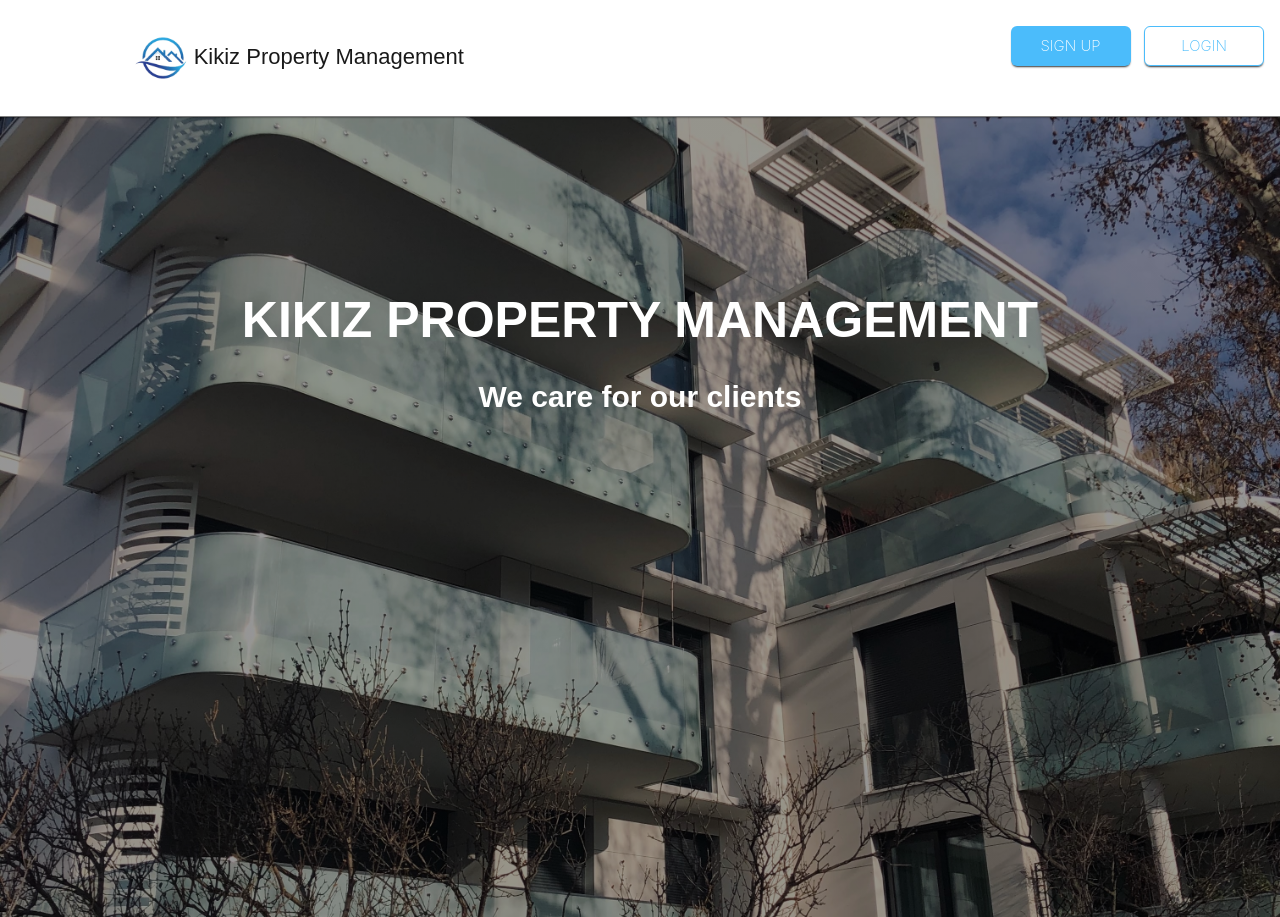
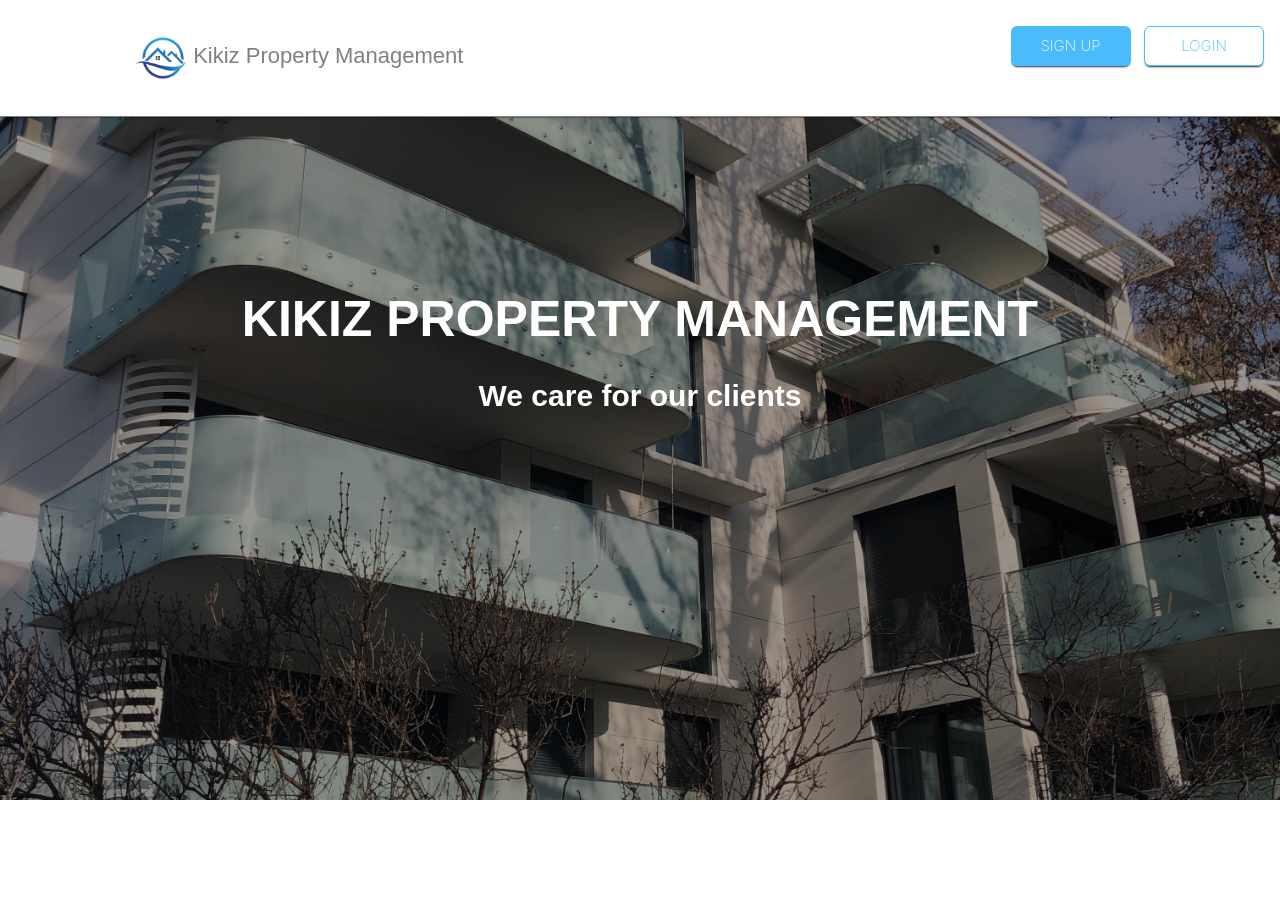
Before and after one commit to Jeff-Mwai/kikiz-property-management-software, a Python web app: template app/templates/index.html in a window 1280 px wide. After the commit the page ends 800 px from the top, so only its background shows below. Run offline with Jinja, Linux system fonts and the light colour scheme; the template is opened without the code that fills it, so the values that code supplies are empty; some libraries are stand-ins or nearby versions.

Commit message:
updated files

```diff
--- a/app/static/css/index.css
+++ b/app/static/css/index.css
@@ -3,10 +3,12 @@
     box-shadow: 0 2px 2px -2px rgba(0,0,0,0.8);
 }
 .navbar-brand{
-    color:black;
+    margin-left: 8%;
+}
+.navbar-brand span{
     font-size: 22px;
     font-family: sans-serif;
-    margin-left: 8%;
+    color: grey;
 }
 .navbar-brand:hover{
     color: black;
@@ -64,7 +66,7 @@
     overflow-x: hidden;
 }
 .front-photo{
-    margin-top: 13%;
+    margin-top: 22%;
 }
 .front-photo p{
     color: #FFFFFF;
--- a/app/templates/index.html
+++ b/app/templates/index.html
@@ -2,7 +2,7 @@
 <!-- Content block -->
 {% block content %}
 <div class="container-fluid" style="padding: 0; margin: 0;">
-    <nav class="navbar navbar-expand-lg navbar-light bg-white">
+    <nav class="navbar fixed-top navbar-expand-lg navbar-light bg-white">
         <a class="navbar-brand" href="/">
             <img src="static/images/logo-kikiz.png" alt="logo" />
             <span>Kikiz Property Management</span>
@@ -28,11 +28,12 @@
     <div class="container-fluid front-photo-background" style="margin: 0; padding: 0;">
         <div class="row">
             <div class="col-md-12">
-              <div class="front-photo">
-                  <p class="text-center">KIKIZ PROPERTY MANAGEMENT</p>
-                  <p class="text-center" style="font-size: 30px;">We care for our clients</p>
-              </div>
-            </dicv>
+                <div class="front-photo">
+                    <p class="text-center">KIKIZ PROPERTY MANAGEMENT</p>
+                    <p class="text-center" style="font-size: 30px;">We care for our clients</p>
+                </div>
+                </dicv>
+            </div>
         </div>
     </div>
 </div>
```
